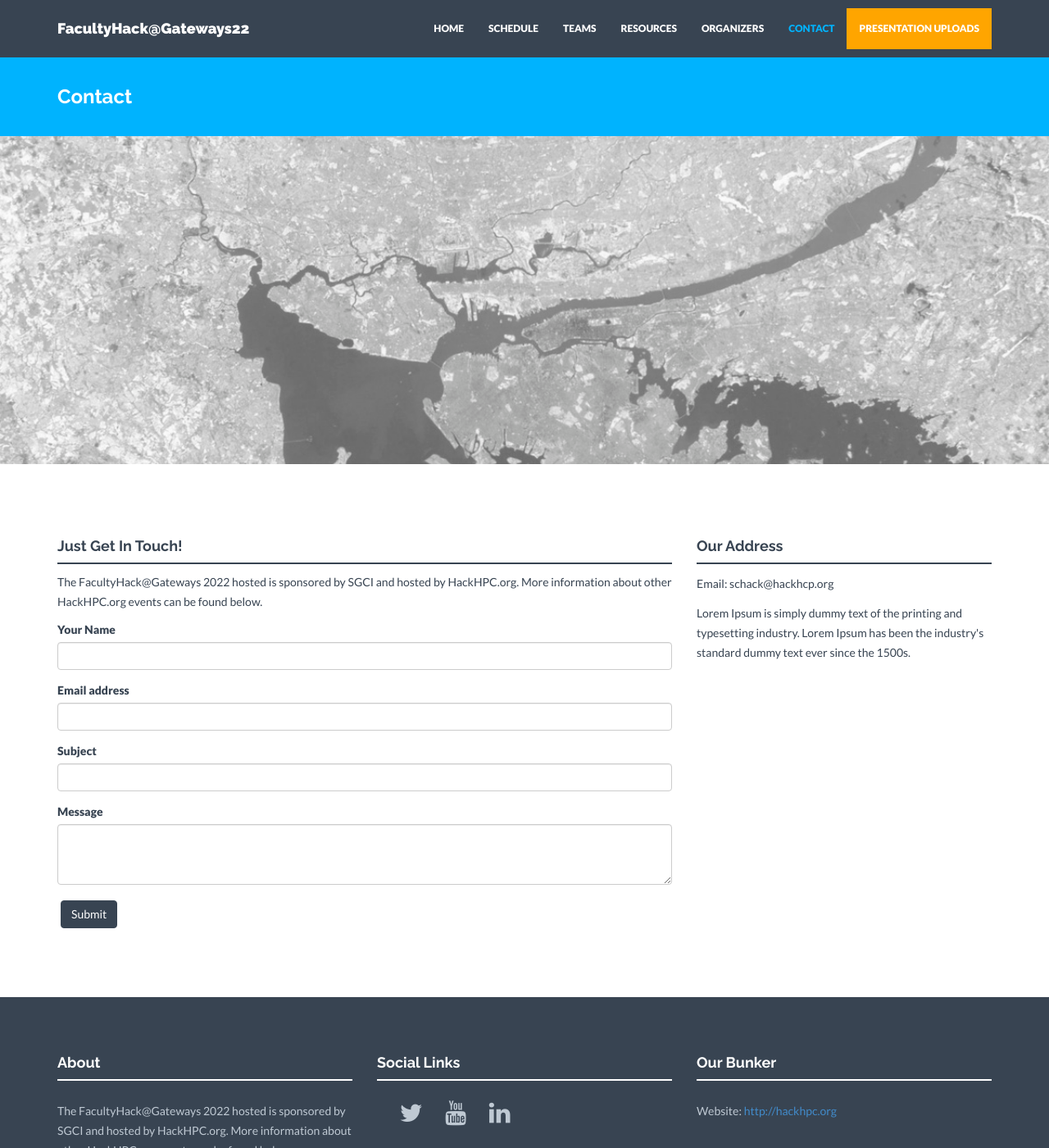
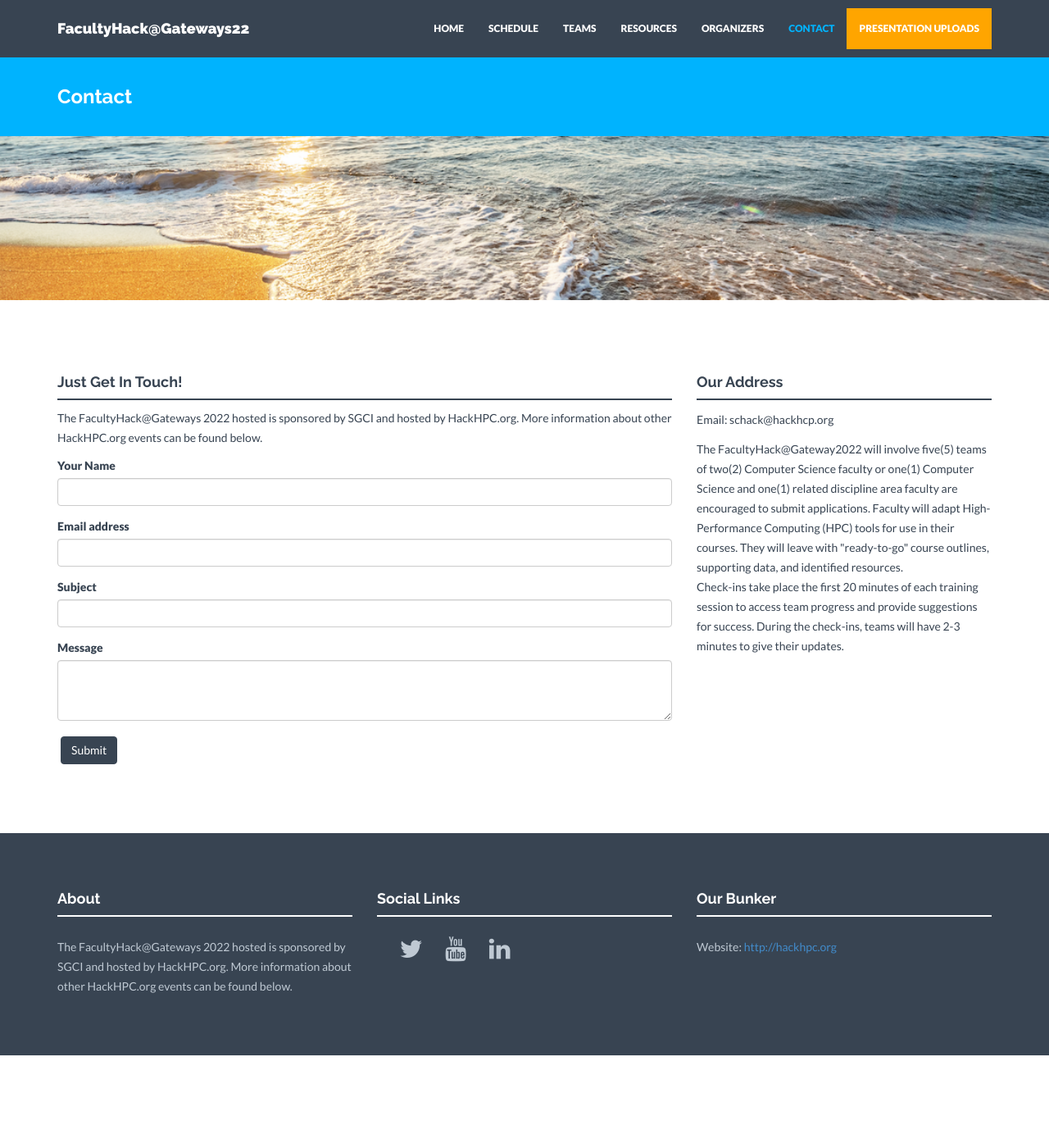
Before and after one commit to HackHPC/FacultyHack-Gateways22, a Jekyll site: the page built from contact.html, in a window 1280 px wide and 1400 px high. Shown: the whole window at 82% size. Built offline with Jekyll 4.4.1, drawn with Linux system fonts in a browser that asks for light colours; nearby versions of some CDN libraries.

Commit message:
grammar fix

```diff
--- a/_config.yml
+++ b/_config.yml
@@ -122,7 +122,7 @@
         url: https://alexandernolte.github.io/
 
   - name: "Je'aime Powell"
-    position: "Texas advanced Computing Center"
+    position: "Texas Advanced Computing Center"
     title: "Senior HPC Systems Administrator and Researcher"
     url: https://www.tacc.utexas.edu/
     text: >
--- a/_includes/head.html
+++ b/_includes/head.html
@@ -5,6 +5,7 @@
     <meta name="description" content="">
     <meta name="author" content="">
     <link rel="shortcut icon" href="{{ "/assets/ico/favicon.ico" | prepend: site.baseurl }}">
+
 
     <title>{{ site.title }}{% if page.title %} - {{ page.title }}{% endif %}</title>
 
--- a/contact.html
+++ b/contact.html
@@ -45,7 +45,9 @@
                     Email: {{ site.email }}<br/>
 
                 </p>
-                <p>Lorem Ipsum is simply dummy text of the printing and typesetting industry. Lorem Ipsum has been the industry's standard dummy text ever since the 1500s.</p>
+                <p>The FacultyHack@Gateway2022 will involve five(5) teams of two(2) Computer Science faculty or one(1) Computer Science and one(1) related discipline area faculty are encouraged to submit applications. Faculty will adapt High-Performance Computing (HPC) tools for use in their courses. They will leave with "ready-to-go" course outlines, supporting data, and identified resources.
+                  <br>
+                  Check-ins take place the first 20 minutes of each training session to access team progress and provide suggestions for success. During the check-ins, teams will have 2-3 minutes to give their updates.</p>
         </div>
     </div><!--/row -->
 </div><!--/container -->
```
Also changed, not shown: _includes/css/main.css (+7 -2 lines), assets/css/bootstrap.css, assets/img/Gateways22header.png (added), 13 other files.
